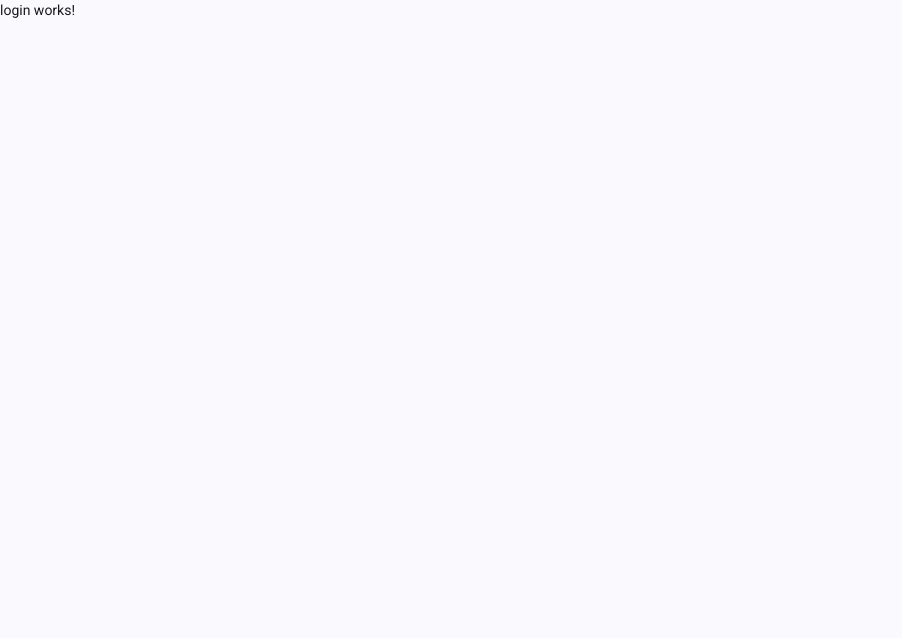
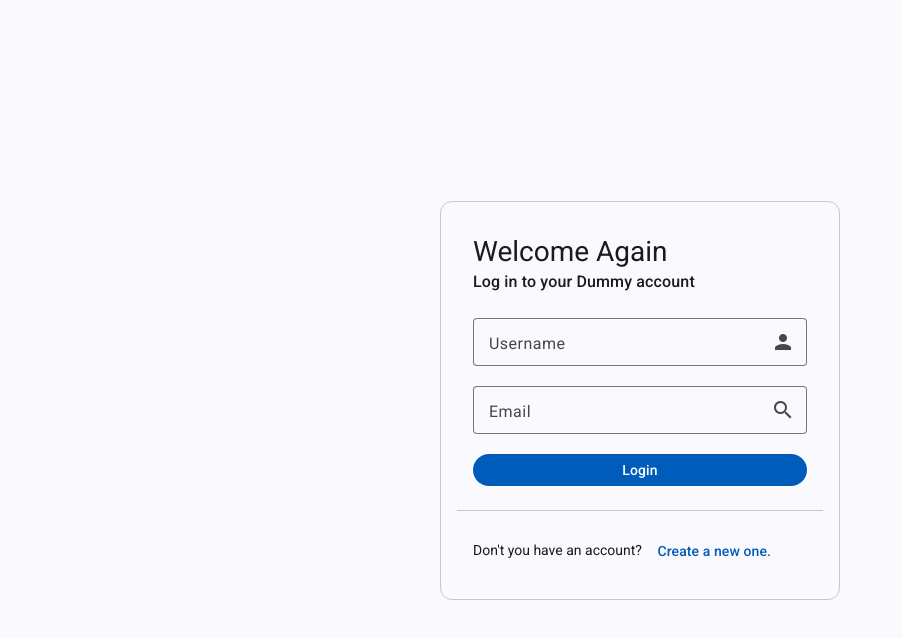
Before and after one commit to Radu-A/dummy-app, an Angular app: page /login in a window 1280 px wide. Shown: the top 638 px of the page, without its empty margins (0-902 px from the left). Built offline with nearby package versions, Linux system fonts and the light colour scheme.

Commit message:
feat(login): create html and add style

```diff
--- a/src/app/pages/login/login.html
+++ b/src/app/pages/login/login.html
@@ -1 +1,33 @@
-<p>login works!</p>
+<section class="auth-section">
+  <mat-card class="auth-card" appearance="outlined">
+    <mat-card-header class="auth-card-header">
+      <mat-card-title>Welcome Again</mat-card-title>
+      <mat-card-subtitle>Log in to your Dummy account</mat-card-subtitle>
+    </mat-card-header>
+    <mat-card-content class="auth-card-content">
+      <form class="auth-form">
+        <mat-form-field class="auth-input" appearance="outline">
+          <mat-label>Username</mat-label>
+          <input matInput />
+          <mat-icon matSuffix>person</mat-icon>
+        </mat-form-field>
+
+        <mat-form-field class="auth-input" appearance="outline">
+          <mat-label>Email</mat-label>
+          <input matInput />
+          <mat-icon matSuffix>search</mat-icon>
+        </mat-form-field>
+
+        <button matButton="filled">Login</button>
+      </form>
+    </mat-card-content>
+
+    <span class="separator"></span>
+    <mat-card-content>
+      <p>
+        Don't you have an account?
+        <a matButton>Create a new one.</a>
+      </p>
+    </mat-card-content>
+  </mat-card>
+</section>
--- a/src/app/pages/login/login.scss
+++ b/src/app/pages/login/login.scss
@@ -0,0 +1,32 @@
+.auth-section {
+  display: flex;
+  flex-direction: column;
+  justify-content: center;
+  align-items: center;
+  height: 100vh;
+}
+
+.auth-card {
+  display: flex;
+  flex-direction: column;
+  gap: 1.5rem;
+  padding: 1rem;
+  min-width: 400px;
+  max-width: 500px;
+  mat-card-title {
+    font: var(--mat-sys-headline-medium);
+  }
+  .separator {
+    padding: 0rem 3rem;
+    height: 1px;
+    background-color: var(--mat-sys-outline-variant);
+  }
+}
+
+.auth-form {
+  display: flex;
+  flex-direction: column;
+  .auth-input {
+    width: 100%;
+  }
+}
```
Also changed, not shown: src/app/pages/login/login.ts (+16 -4 lines).
